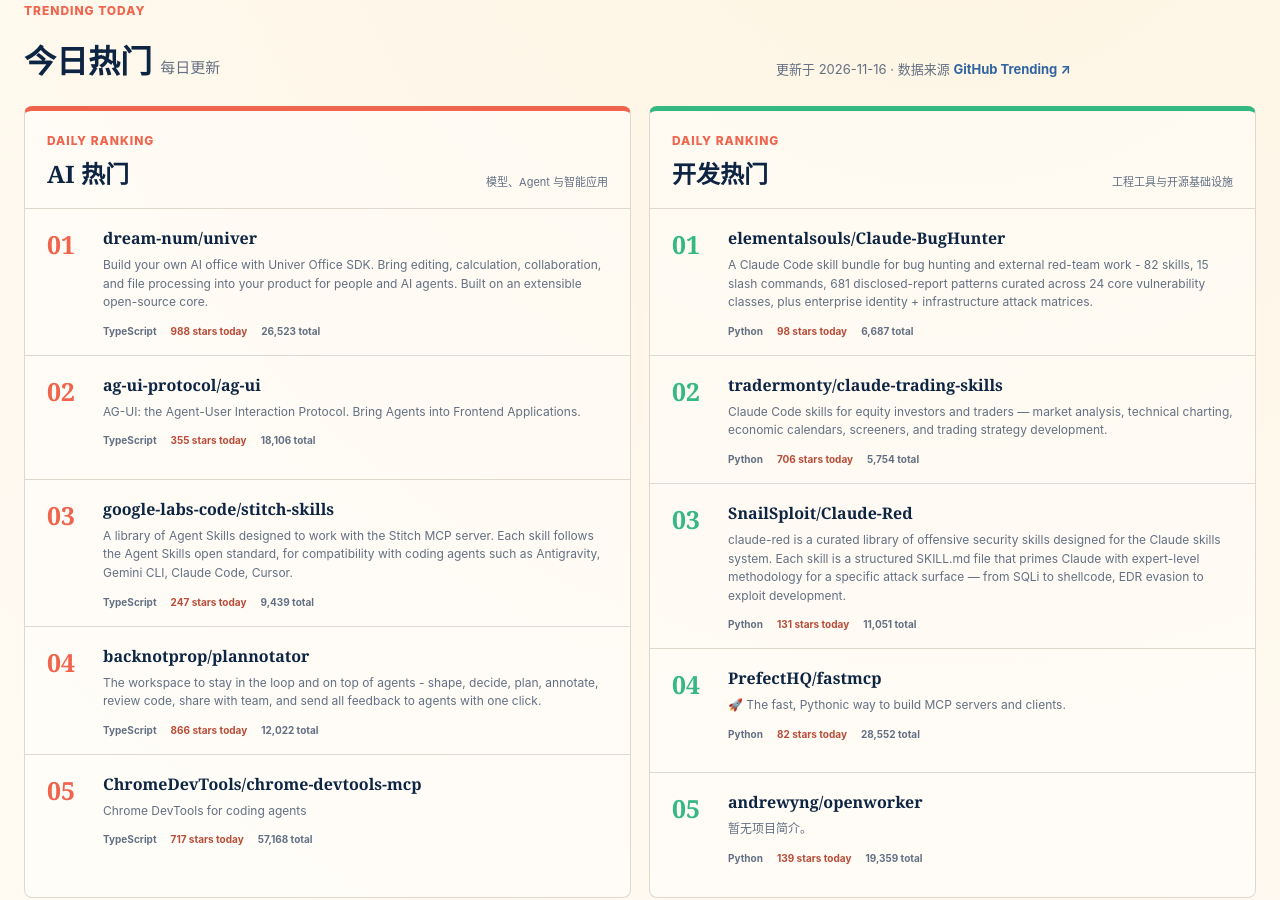
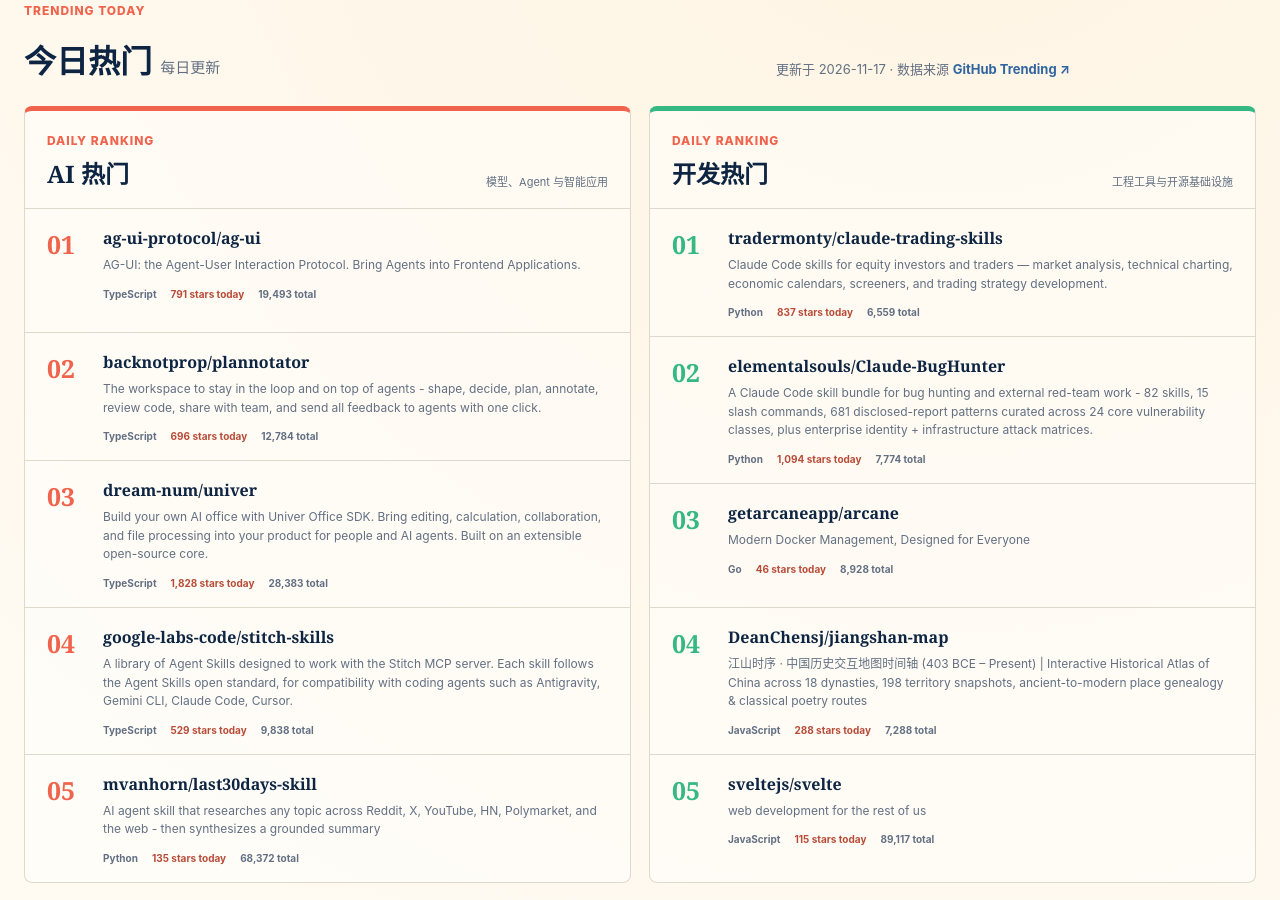
Before and after one commit to SomiW/AIShare, a plain HTML site: page index.html in a window 1280 px wide. Shown: the part 643-1543 px from the top of the page. Drawn offline with Linux system fonts and the light colour scheme.

Commit message:
data: update daily GitHub Trending

```diff
--- a/index.html
+++ b/index.html
@@ -56,7 +56,7 @@
           <h2>今日热门 <span>每日更新</span></h2>
         </div>
         <p>
-          更新于 2026-11-16 · 数据来源
+          更新于 2026-11-17 · 数据来源
           <a href="https://github.com/trending">GitHub Trending ↗</a>
         </p>
       </div>
@@ -73,60 +73,60 @@
           <li class="trending-item">
             <span class="trending-rank">01</span>
             <div class="trending-copy">
-              <h3><a href="https://github.com/dream-num/univer">dream-num/univer</a></h3>
-              <p>Build your own AI office with Univer Office SDK. Bring editing, calculation, collaboration, and file processing into your product for people and AI agents. Built on an extensible open-source core.</p>
+              <h3><a href="https://github.com/ag-ui-protocol/ag-ui">ag-ui-protocol/ag-ui</a></h3>
+              <p>AG-UI: the Agent-User Interaction Protocol. Bring Agents into Frontend Applications.</p>
               <div class="trending-meta">
                 <span>TypeScript</span>
-                <span>988 stars today</span>
-                <span>26,523 total</span>
+                <span>791 stars today</span>
+                <span>19,493 total</span>
               </div>
             </div>
           </li>
           <li class="trending-item">
             <span class="trending-rank">02</span>
             <div class="trending-copy">
-              <h3><a href="https://github.com/ag-ui-protocol/ag-ui">ag-ui-protocol/ag-ui</a></h3>
-              <p>AG-UI: the Agent-User Interaction Protocol. Bring Agents into Frontend Applications.</p>
+              <h3><a href="https://github.com/backnotprop/plannotator">backnotprop/plannotator</a></h3>
+              <p>The workspace to stay in the loop and on top of agents - shape, decide, plan, annotate, review code, share with team, and send all feedback to agents with one click.</p>
               <div class="trending-meta">
                 <span>TypeScript</span>
-                <span>355 stars today</span>
-                <span>18,106 total</span>
+                <span>696 stars today</span>
+                <span>12,784 total</span>
               </div>
             </div>
           </li>
           <li class="trending-item">
             <span class="trending-rank">03</span>
             <div class="trending-copy">
-              <h3><a href="https://github.com/google-labs-code/stitch-skills">google-labs-code/stitch-skills</a></h3>
-              <p>A library of Agent Skills designed to work with the Stitch MCP server. Each skill follows the Agent Skills open standard, for compatibility with coding agents such as Antigravity, Gemini CLI, Claude Code, Cursor.</p>
+              <h3><a href="https://github.com/dream-num/univer">dream-num/univer</a></h3>
+              <p>Build your own AI office with Univer Office SDK. Bring editing, calculation, collaboration, and file processing into your product for people and AI agents. Built on an extensible open-source core.</p>
               <div class="trending-meta">
                 <span>TypeScript</span>
-                <span>247 stars today</span>
-                <span>9,439 total</span>
+                <span>1,828 stars today</span>
+                <span>28,383 total</span>
               </div>
             </div>
           </li>
           <li class="trending-item">
             <span class="trending-rank">04</span>
             <div class="trending-copy">
-              <h3><a href="https://github.com/backnotprop/plannotator">backnotprop/plannotator</a></h3>
-              <p>The workspace to stay in the loop and on top of agents - shape, decide, plan, annotate, review code, share with team, and send all feedback to agents with one click.</p>
+              <h3><a href="https://github.com/google-labs-code/stitch-skills">google-labs-code/stitch-skills</a></h3>
+              <p>A library of Agent Skills designed to work with the Stitch MCP server. Each skill follows the Agent Skills open standard, for compatibility with coding agents such as Antigravity, Gemini CLI, Claude Code, Cursor.</p>
               <div class="trending-meta">
                 <span>TypeScript</span>
-                <span>866 stars today</span>
-                <span>12,022 total</span>
+                <span>529 stars today</span>
+                <span>9,838 total</span>
               </div>
             </div>
           </li>
           <li class="trending-item">
             <span class="trending-rank">05</span>
             <div class="trending-copy">
-              <h3><a href="https://github.com/ChromeDevTools/chrome-devtools-mcp">ChromeDevTools/chrome-devtools-mcp</a></h3>
-              <p>Chrome DevTools for coding agents</p>
+              <h3><a href="https://github.com/mvanhorn/last30days-skill">mvanhorn/last30days-skill</a></h3>
+              <p>AI agent skill that researches any topic across Reddit, X, YouTube, HN, Polymarket, and the web - then synthesizes a grounded summary</p>
               <div class="trending-meta">
-                <span>TypeScript</span>
-                <span>717 stars today</span>
-                <span>57,168 total</span>
+                <span>Python</span>
+                <span>135 stars today</span>
+                <span>68,372 total</span>
               </div>
             </div>
           </li>
@@ -144,60 +144,60 @@
           <li class="trending-item">
             <span class="trending-rank">01</span>
             <div class="trending-copy">
-              <h3><a href="https://github.com/elementalsouls/Claude-BugHunter">elementalsouls/Claude-BugHunter</a></h3>
-              <p>A Claude Code skill bundle for bug hunting and external red-team work - 82 skills, 15 slash commands, 681 disclosed-report patterns curated across 24 core vulnerability classes, plus enterprise identity + infrastructure attack matrices.</p>
+              <h3><a href="https://github.com/tradermonty/claude-trading-skills">tradermonty/claude-trading-skills</a></h3>
+              <p>Claude Code skills for equity investors and traders — market analysis, technical charting, economic calendars, screeners, and trading strategy development.</p>
               <div class="trending-meta">
                 <span>Python</span>
-                <span>98 stars today</span>
-                <span>6,687 total</span>
+                <span>837 stars today</span>
+                <span>6,559 total</span>
               </div>
             </div>
           </li>
           <li class="trending-item">
             <span class="trending-rank">02</span>
             <div class="trending-copy">
-              <h3><a href="https://github.com/tradermonty/claude-trading-skills">tradermonty/claude-trading-skills</a></h3>
-              <p>Claude Code skills for equity investors and traders — market analysis, technical charting, economic calendars, screeners, and trading strategy development.</p>
+              <h3><a href="https://github.com/elementalsouls/Claude-BugHunter">elementalsouls/Claude-BugHunter</a></h3>
+              <p>A Claude Code skill bundle for bug hunting and external red-team work - 82 skills, 15 slash commands, 681 disclosed-report patterns curated across 24 core vulnerability classes, plus enterprise identity + infrastructure attack matrices.</p>
               <div class="trending-meta">
                 <span>Python</span>
-                <span>706 stars today</span>
-                <span>5,754 total</span>
+                <span>1,094 stars today</span>
+                <span>7,774 total</span>
               </div>
             </div>
           </li>
           <li class="trending-item">
             <span class="trending-rank">03</span>
             <div class="trending-copy">
-              <h3><a href="https://github.com/SnailSploit/Claude-Red">SnailSploit/Claude-Red</a></h3>
-              <p>claude-red is a curated library of offensive security skills designed for the Claude skills system. Each skill is a structured SKILL.md file that primes Claude with expert-level methodology for a specific attack surface — from SQLi to shellcode, EDR evasion to exploit development.</p>
+              <h3><a href="https://github.com/getarcaneapp/arcane">getarcaneapp/arcane</a></h3>
+              <p>Modern Docker Management, Designed for Everyone</p>
               <div class="trending-meta">
-                <span>Python</span>
-                <span>131 stars today</span>
-                <span>11,051 total</span>
+                <span>Go</span>
+                <span>46 stars today</span>
+                <span>8,928 total</span>
               </div>
             </div>
           </li>
           <li class="trending-item">
             <span class="trending-rank">04</span>
             <div class="trending-copy">
-              <h3><a href="https://github.com/PrefectHQ/fastmcp">PrefectHQ/fastmcp</a></h3>
-              <p>🚀 The fast, Pythonic way to build MCP servers and clients.</p>
+              <h3><a href="https://github.com/DeanChensj/jiangshan-map">DeanChensj/jiangshan-map</a></h3>
+              <p>江山时序 · 中国历史交互地图时间轴 (403 BCE – Present) | Interactive Historical Atlas of China across 18 dynasties, 198 territory snapshots, ancient-to-modern place genealogy &amp; classical poetry routes</p>
               <div class="trending-meta">
-                <span>Python</span>
-                <span>82 stars today</span>
-                <span>28,552 total</span>
+                <span>JavaScript</span>
+                <span>288 stars today</span>
+                <span>7,288 total</span>
               </div>
             </div>
           </li>
           <li class="trending-item">
             <span class="trending-rank">05</span>
             <div class="trending-copy">
-              <h3><a href="https://github.com/andrewyng/openworker">andrewyng/openworker</a></h3>
-              <p>暂无项目简介。</p>
+              <h3><a href="https://github.com/sveltejs/svelte">sveltejs/svelte</a></h3>
+              <p>web development for the rest of us</p>
               <div class="trending-meta">
-                <span>Python</span>
-                <span>139 stars today</span>
-                <span>19,359 total</span>
+                <span>JavaScript</span>
+                <span>115 stars today</span>
+                <span>89,117 total</span>
               </div>
             </div>
           </li>
```
